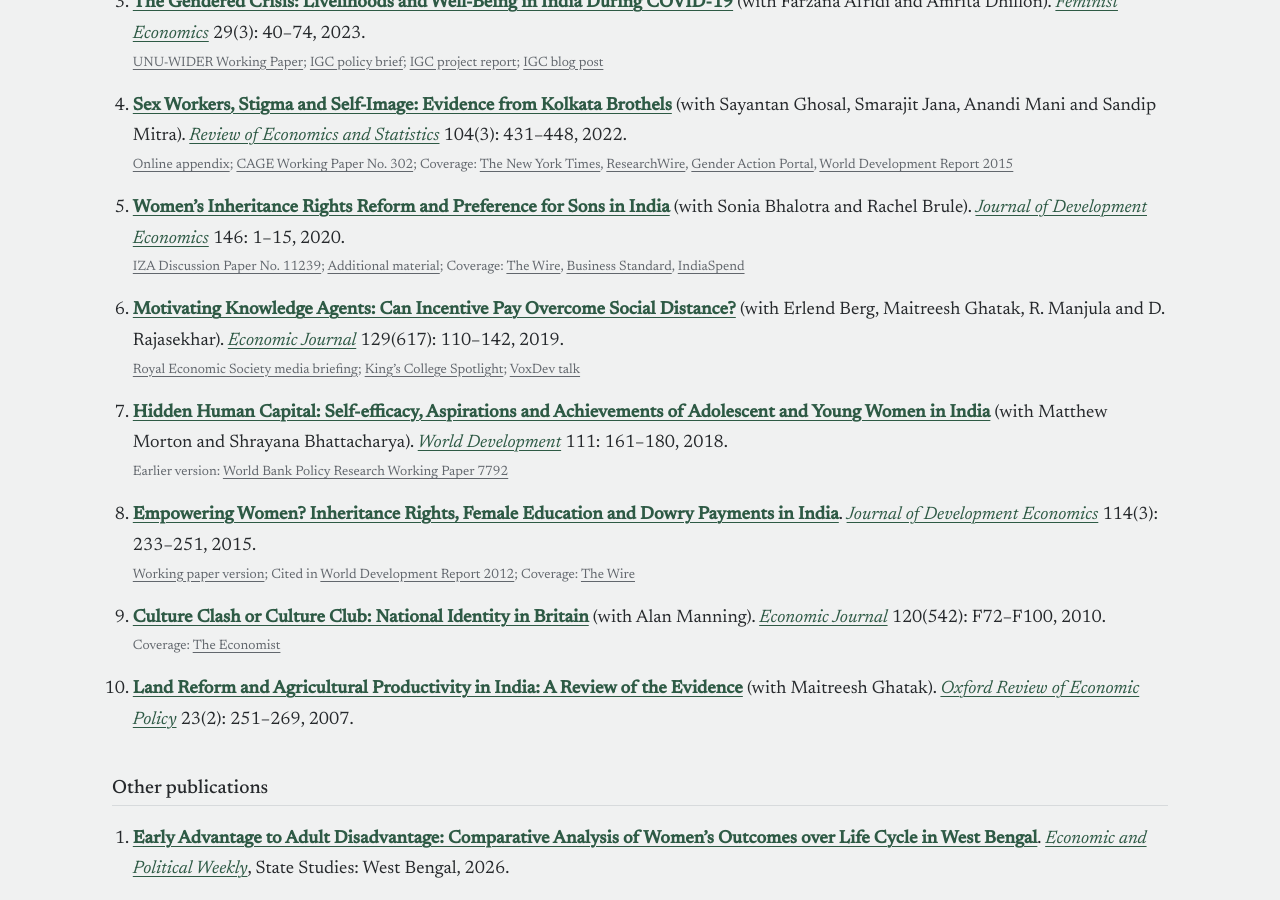
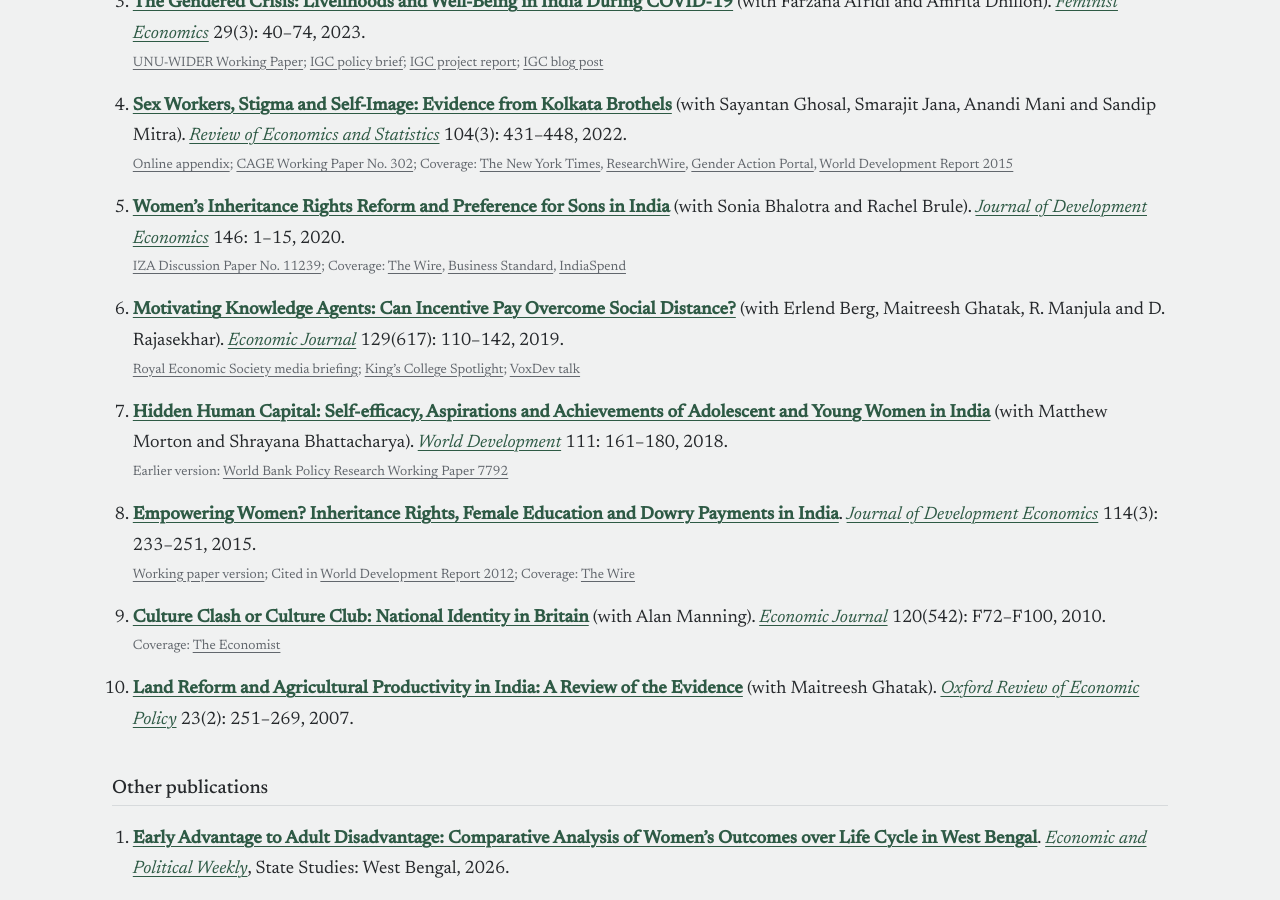
Before and after one commit to sanchariroym/sanchariroym.github.io, a Jekyll site: the page built from research.md, in a window 1280 px wide and 900 px high, scrolled down 458 px. Built offline with Jekyll 4.4.1, drawn with Linux system fonts in a browser that asks for light colours.

Commit message:
Inheritance and son preference paper: drop additional material link
Co-Authored-By: Claude Opus 5.5 <noreply@anthropic.com>
Claude-Session: https://claude.ai/code/session_01BVddaAtzbXtbz8eDZN5RwJ

```diff
--- a/research.md
+++ b/research.md
@@ -20,7 +20,7 @@ description: Publications and working papers by Sanchari Roy on gender, inherita
    - [Online appendix]({{ "/assets/papers/ghosal-et-al-2022-sex-workers-restat-online-appendix.pdf" | relative_url }}); [CAGE Working Paper No. 302](https://warwick.ac.uk/fac/soc/economics/research/centres/cage/manage/publications/302-2016_mani.pdf); Coverage: [The New York Times](https://www.nytimes.com/2018/07/13/business/think-positive-climb-out-of-poverty-it-just-might-work.html), [ResearchWire](https://researchwire.substack.com/p/indiaspend-researchwire-january-22), [Gender Action Portal](http://gap.hks.harvard.edu/sex-workers-stigma-and-self-belief-evidence-psychological-training-program-india), [World Development Report 2015](http://www.worldbank.org/content/dam/Worldbank/Publications/WDR/WDR%202015/WDR-2015-Full-Report.pdf)
 
 5. **[Women's Inheritance Rights Reform and Preference for Sons in India](https://drive.google.com/file/d/1gWNpyrc8BA824pCM23jTi8iTqP_cp6Oq/view)** (with Sonia Bhalotra and Rachel Brule). *[Journal of Development Economics](https://www.sciencedirect.com/journal/journal-of-development-economics)* 146: 1–15, 2020.
-   - [IZA Discussion Paper No. 11239](https://docs.iza.org/dp11239.pdf); [Additional material](https://drive.google.com/open?id=1yN4xpiqRN8M0AG5xePTF7iOCw-DFe885); Coverage: [The Wire](https://thewire.in/225464/an-unpleasant-truth-underlies-gender-discrimination-in-india/), [Business Standard](https://www.business-standard.com/article/current-affairs/study-blames-indian-inheritance-law-reforms-for-spike-in-female-foeticide-119022300189_1.html), [IndiaSpend](https://www.indiaspend.com/reforms-of-indias-inheritance-laws-inadvertently-increased-female-foeticide-and-deaths-in-infancy/)
+   - [IZA Discussion Paper No. 11239](https://docs.iza.org/dp11239.pdf); Coverage: [The Wire](https://thewire.in/225464/an-unpleasant-truth-underlies-gender-discrimination-in-india/), [Business Standard](https://www.business-standard.com/article/current-affairs/study-blames-indian-inheritance-law-reforms-for-spike-in-female-foeticide-119022300189_1.html), [IndiaSpend](https://www.indiaspend.com/reforms-of-indias-inheritance-laws-inadvertently-increased-female-foeticide-and-deaths-in-infancy/)
 
 6. **[Motivating Knowledge Agents: Can Incentive Pay Overcome Social Distance?](https://drive.google.com/file/d/1RqZ9CKFwo9gZ_mFHqc70xwH0n6THj3OY/view)** (with Erlend Berg, Maitreesh Ghatak, R. Manjula and D. Rajasekhar). *[Economic Journal](https://academic.oup.com/ej)* 129(617): 110–142, 2019.
    - [Royal Economic Society media briefing](https://www.res.org.uk/resources-page/incentive-pay-helping-to-equalise-access-to-information-in-rural-india.html); [King's College Spotlight](https://www.kcl.ac.uk/news/spotlight-article?id=85beb91a-a110-4b0b-aa22-94bdb722e5d6); [VoxDev talk](https://voxdev.org/topic/health-education/using-incentives-motivate-knowledge-agents-evidence-india)
```
